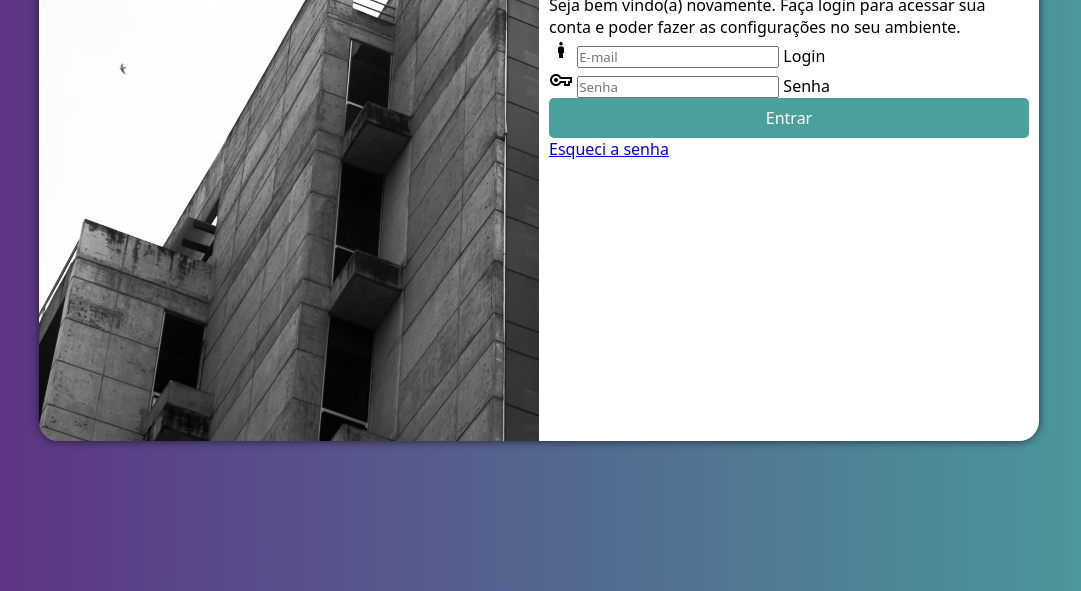
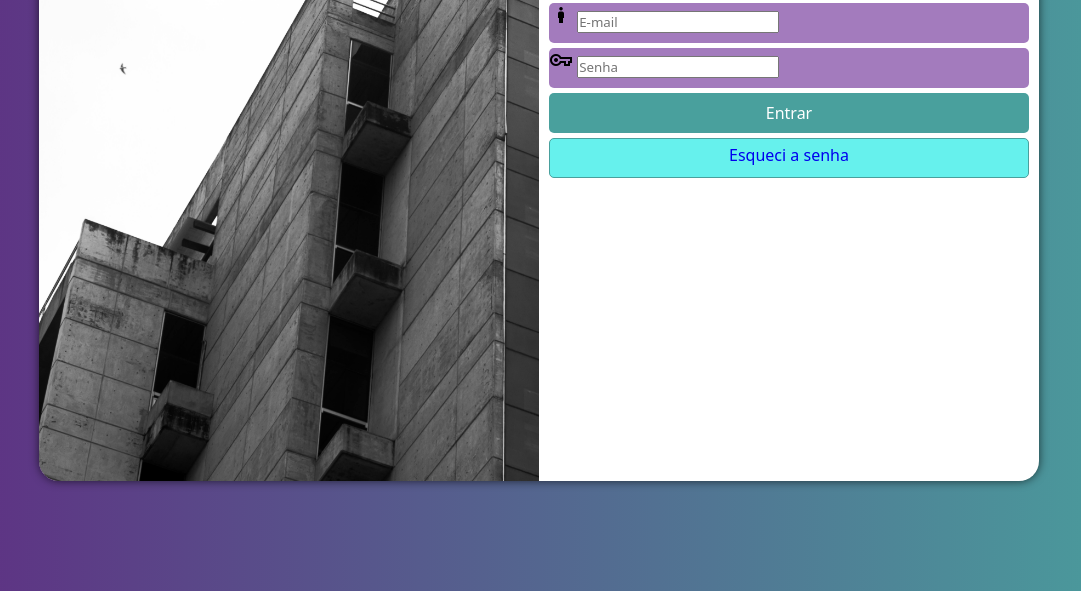
Before and after one commit to RaphaARC/projeto-login, a plain HTML site: page index.html in a window 1280 px wide. Shown: the part 209-800 px from the top of the page, without its empty margins (101-1182 px from the left). Drawn offline with nearby package versions, Linux system fonts and the light colour scheme.

Commit message:
formataçao do formulário

```diff
--- a/estilos/style.css
+++ b/estilos/style.css
@@ -32,7 +32,7 @@ section#login {
     overflow: hidden;
     background-color: white;
     width: 250px;
-    height: 500px;
+    height: 580px;
     border-radius: 20px;
     box-shadow: 0px 0px 10px rgba(0, 0, 0, 0.651);
 
@@ -57,6 +57,18 @@ div#form > h1 {
     margin-bottom: 10px;
 }
 
+div.campo > label {
+    display: none;
+}
+
+form > div.campo {
+    background-color: #a37bbd;
+    display: block;
+    height: 40px;
+    border-radius: 5px;
+    margin: 5px 0px;
+}
+
 form > input[type=submit] {
     display: block;
     font-size: 1em;
@@ -67,3 +79,22 @@ form > input[type=submit] {
     border: none;
     border-radius: 5px;
 }
+
+form > input[type=submit]:hover {
+    background-color: #2d6462;
+    cursor: pointer;
+}
+
+form > a.forgot {
+    display: block;
+    text-align: center;
+    font-size: 1em;
+    text-decoration: none;
+    width: 100%;
+    height: 40px;
+    background-color: #66f1ed;
+    border: 1px solid #49a09d;
+    border-radius: 5px;
+    padding-top: 5px;
+    margin-top: 5px;
+}
--- a/index.html
+++ b/index.html
@@ -26,7 +26,7 @@
                         <input type="email" name="login" id="ilogin" placeholder="E-mail" autocomplete="email" required maxlength="30">
                         <label for="ilogin">Login</label>
                     </div>
-                    <div>
+                    <div class="campo">
                         <i class="material-symbols-outlined">vpn_key</i>
                         <input type="password" name="senha" id="isenha" placeholder="Senha" autocomplete="off" required minlength="8" maxlength="20">
                         <label for="isenha">Senha</label>
```
